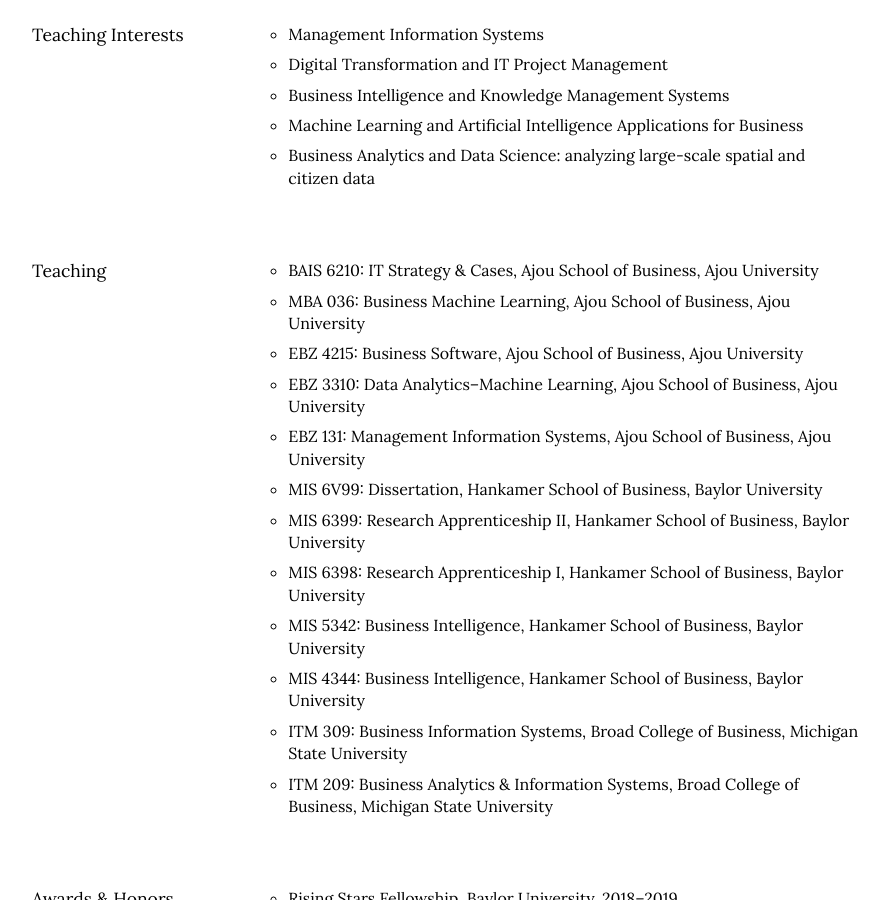
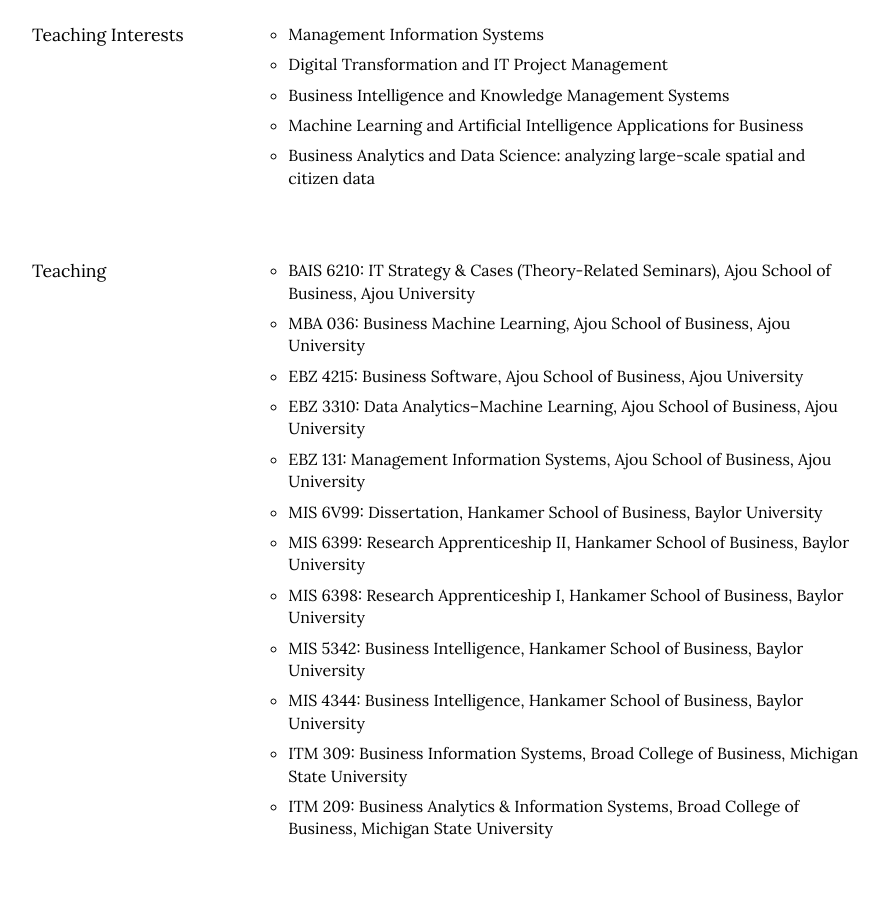
Before and after one commit to istaehun/taehun, a Jekyll site: the page built from engagement.html, in a window 1280 px wide and 900 px high, scrolled down 1034 px. Shown: the whole window, without its empty margins (188-1076 px from the left). Built offline with Jekyll 4.4.1, drawn with Linux system fonts in a browser that asks for light colours; nearby versions of some CDN libraries.

Commit message:
Update engagement.yml

```diff
--- a/_data/engagement.yml
+++ b/_data/engagement.yml
@@ -22,7 +22,7 @@
   -
     title: Teaching
     list:
-      - "BAIS 6210: IT Strategy & Cases, Ajou School of Business, Ajou University"
+      - "BAIS 6210: IT Strategy & Cases (Theory-Related Seminars), Ajou School of Business, Ajou University"
       - "MBA 036: Business Machine Learning, Ajou School of Business, Ajou University"
       - "EBZ 4215: Business Software, Ajou School of Business, Ajou University"
       - "EBZ 3310: Data Analytics–Machine Learning, Ajou School of Business, Ajou University"
```
